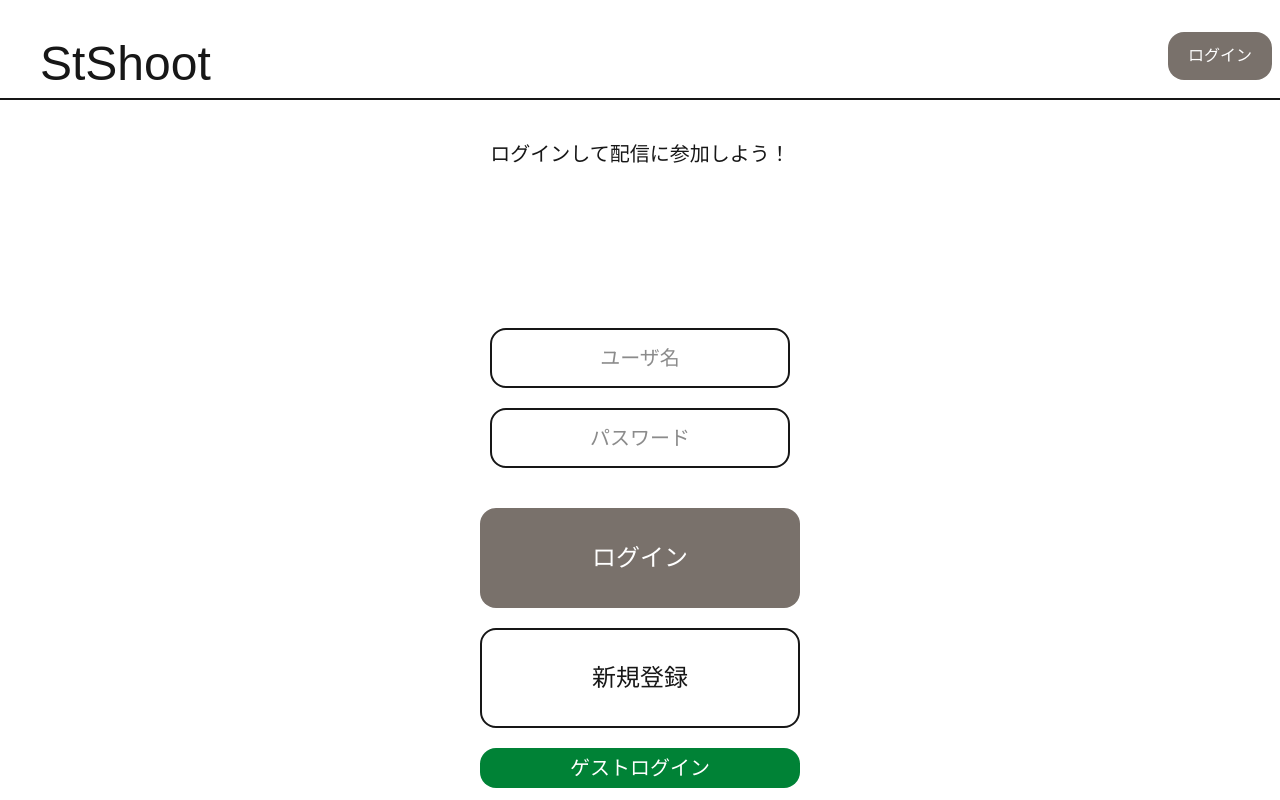
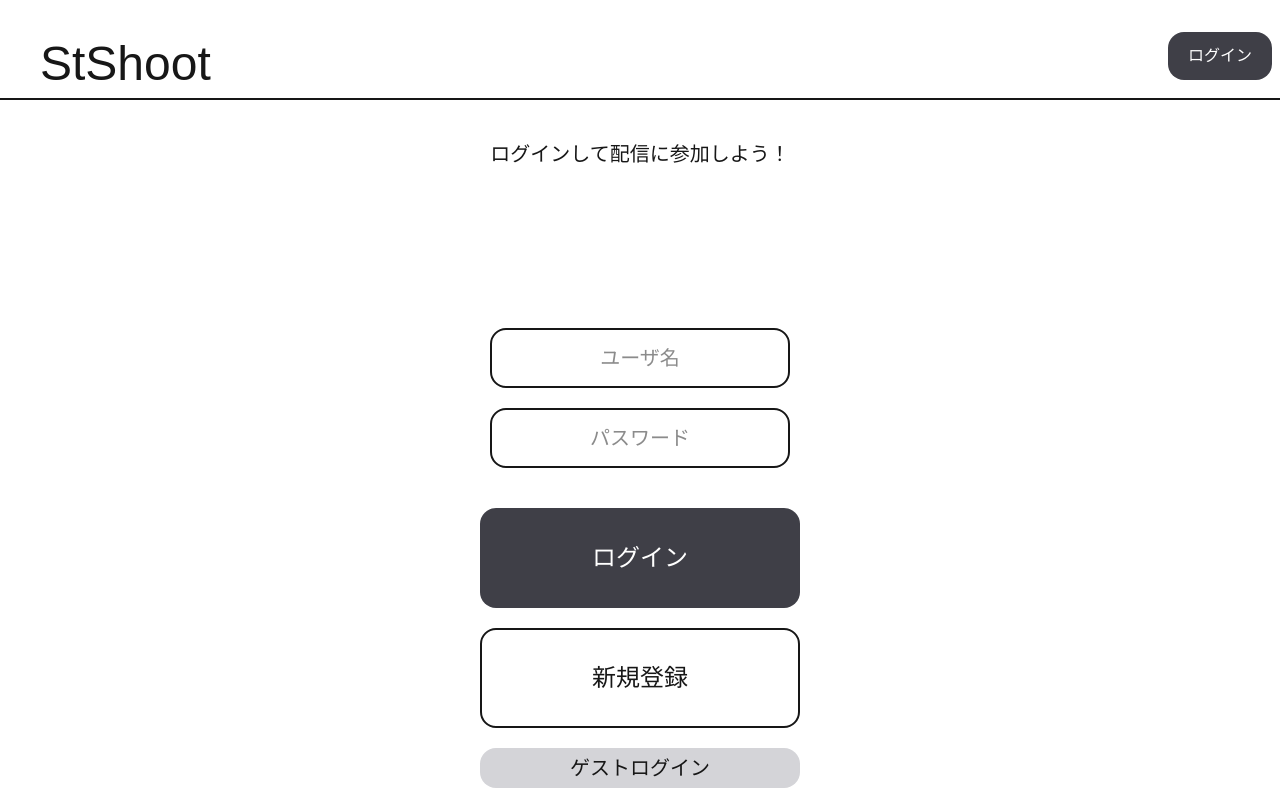
Before and after one commit to shii-park/Stshoot_Frontend, a Next.js app: page /login in a window 1280 px wide. Built offline with nearby package versions, Linux system fonts and the light colour scheme; no server answers.

Commit message:
fix:カラー変更、ゲストログイン画面修正 #16

```diff
--- a/src/app/guest-login/page.tsx
+++ b/src/app/guest-login/page.tsx
@@ -22,7 +22,7 @@ export default function GuestLogin(){
     }
     return (
         <div className="flex flex-col items-center space-y-4 mb-10">
-                <form onSubmit={(e)=>handleGuestLogin(e)} className="flex flex-col items-center">
+                <form onSubmit={(e)=>handleGuestLogin(e)} className="flex flex-col items-center mt-100">
                     <input
                     type="text"
                     placeholder="名前を入力"
@@ -30,7 +30,7 @@ export default function GuestLogin(){
                     onChange={(e)=>setUserName(e.target.value)}
                     maxLength={6}
                     className="mb-5 text-3xl text-center border-2 rounded-2xl w-80 h-25" />
-                    <button type="submit" className="bg-stone-500 hover:bg-stone-400 text-white text-2xl rounded-2xl w-80 h-25">ゲストログイン</button>
+                    <button type="submit" className="bg-zinc-700 hover:bg-stone-400 text-white text-2xl rounded-2xl w-80 h-25">ゲストログイン</button>
                 </form>
         </div>
     )
--- a/src/app/login/page.tsx
+++ b/src/app/login/page.tsx
@@ -42,14 +42,14 @@ export default function Login(){
                 placeholder="パスワード"
                 className="border-2 text-xl text-center rounded-2xl mt-5 w-75 h-15"
                 onChange={(e)=>setPassword(e.target.value)}/>
-                <button type="submit" className="bg-stone-500 hover:bg-stone-400 text-white text-2xl rounded-2xl w-80 h-25 mt-10">ログイン</button>
+                <button type="submit" className="bg-zinc-700 hover:bg-stone-400 text-white text-2xl rounded-2xl w-80 h-25 mt-10">ログイン</button>
             </form>
             <div>
                 <Link href="../register">
                 <button className="flex flex-col border-2 text-center items-center justify-center text-2xl rounded-2xl w-80 h-25 mt-5">新規登録</button>
                 </Link>
                 <Link href="../guest-login">
-                <button className="bg-green-700 flex flex-col text-white text-center items-center justify-center text-xl rounded-2xl w-80 h-10 mt-5">ゲストログイン</button>
+                <button className="bg-zinc-300 flex flex-col text-center items-center justify-center text-xl rounded-2xl w-80 h-10 mt-5">ゲストログイン</button>
                 </Link>
             </div>
         </div>
--- a/src/app/menuButton.tsx
+++ b/src/app/menuButton.tsx
@@ -3,7 +3,7 @@ export default function menuButton(){
 
     return (
 
-        <div className="bg-stone-500 text-white rounded-2xl px-5 py-3 mt-3 mr-2">
+        <div className="bg-zinc-700 text-white rounded-2xl px-5 py-3 mt-3 mr-2">
             <Link href="./login"><button>ログイン</button></Link>
         </div>
     )
--- a/src/app/page.tsx
+++ b/src/app/page.tsx
@@ -19,7 +19,7 @@ export default function Home() {
   return (
       <div className="min-h-screen flex flex-col items-center">
         <div className="mt-50">
-          <p>こんにちは、<span className="text-cyan-500">{user?.displayName || "ゲスト"}</span>さん</p>
+          <p>こんにちは、<span className="text-neutral-500">{user?.displayName || "ゲスト"}</span>さん</p>
         </div>
         <div className="flex-grow flex flex-col justify-center items-center">
           <ToButton />
--- a/src/app/toButton.tsx
+++ b/src/app/toButton.tsx
@@ -24,7 +24,7 @@ export default function toButton(){
                     onChange={(e)=>handleChange(e)}
                     maxLength={6}
                     className="mb-5 text-3xl text-center border-2 rounded-2xl w-80 h-25" />
-                    <button type="submit" className="bg-stone-500 hover:bg-stone-400 text-white text-2xl rounded-2xl w-80 h-25">コメントを投稿する！</button>
+                    <button type="submit" className="bg-zinc-700 hover:bg-zinc-400 text-white text-2xl rounded-2xl w-80 h-25">コメントを投稿する！</button>
                 </form>
         </div>
     )
```
